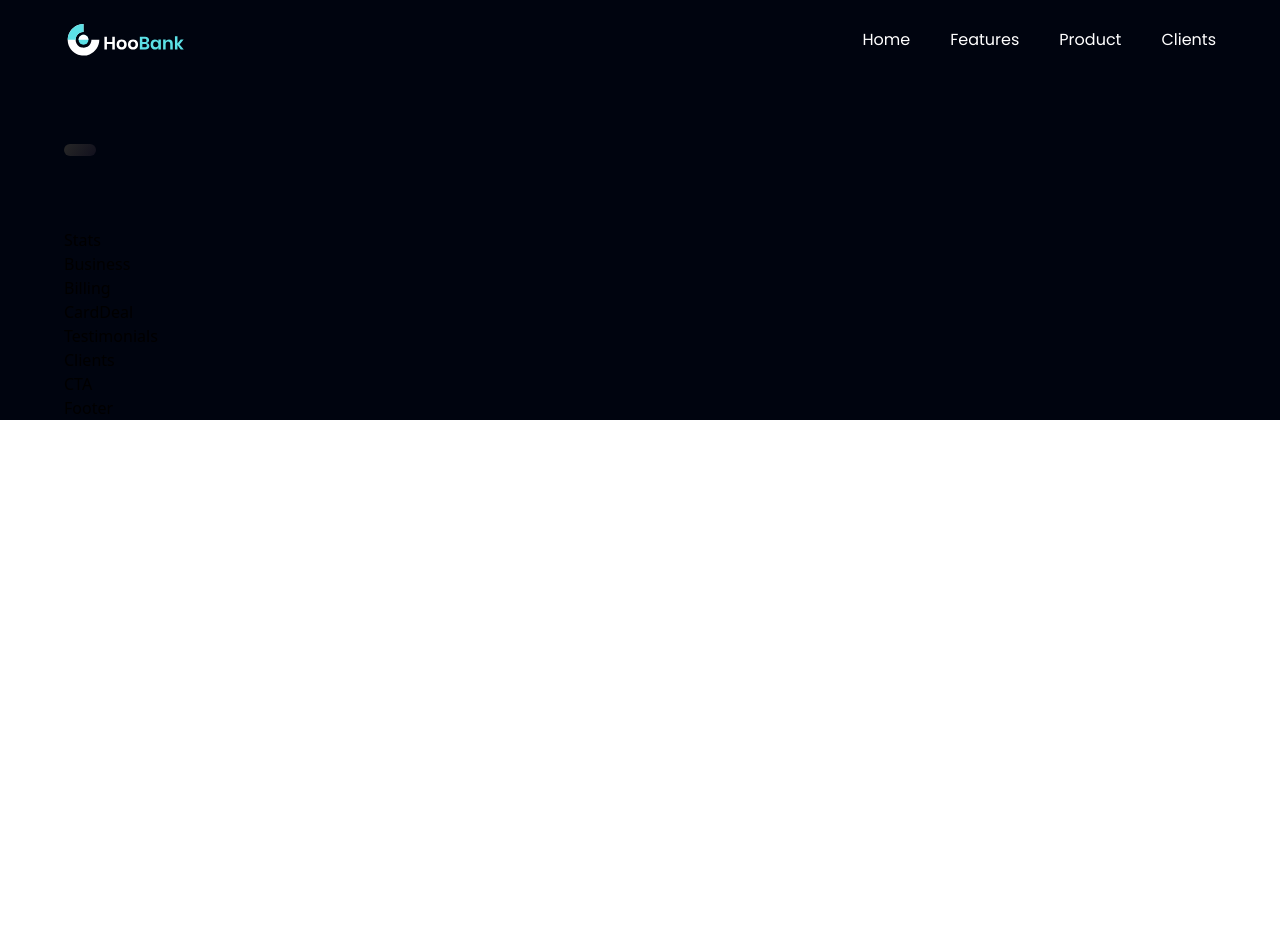
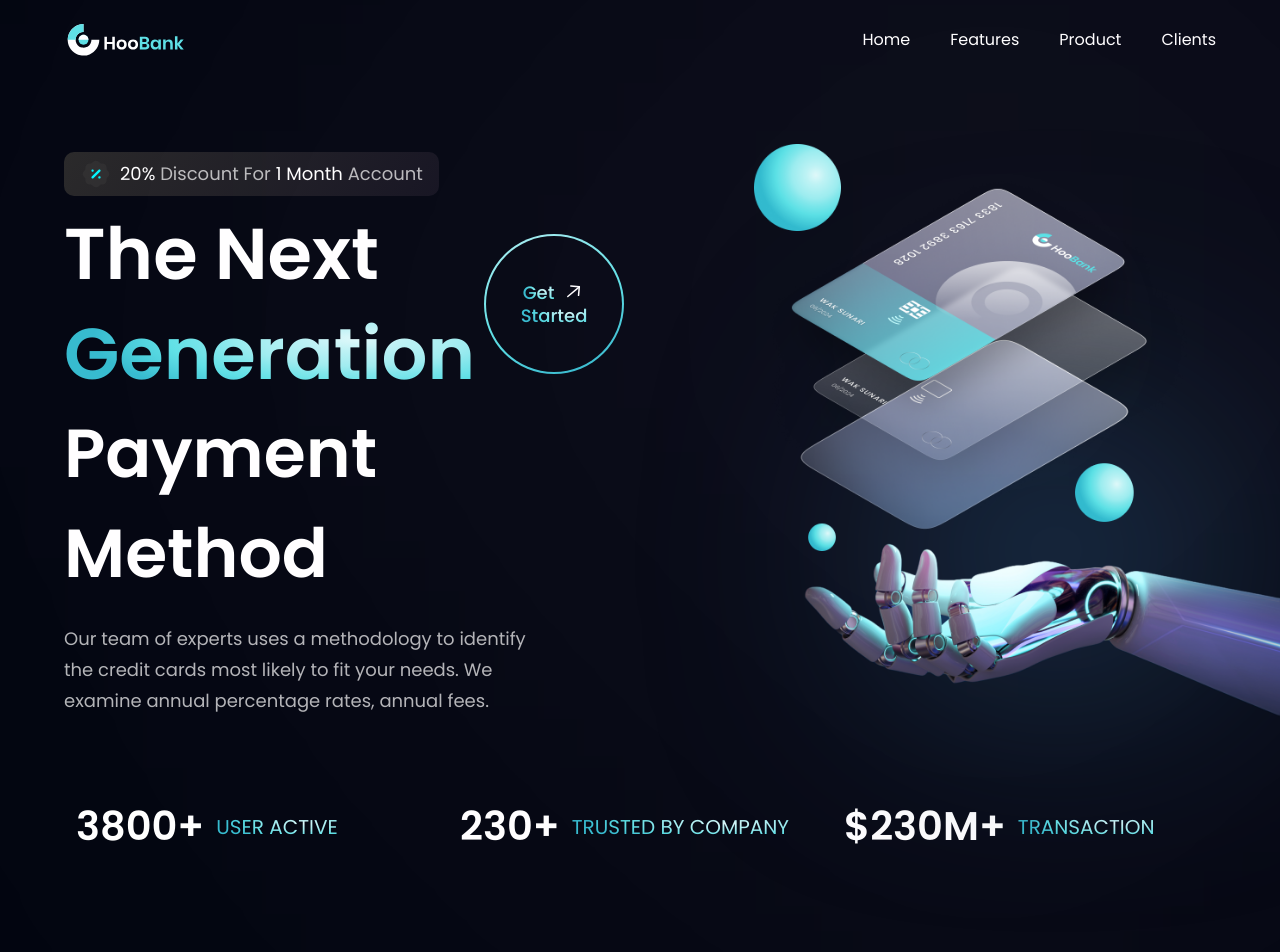
Before and after one commit to FelipeMDantas/Business, a React (Vite) app: page / in a window 1280 px wide. Shown: the top 952 px of the page. Before the commit the page ends 800 px from the top, so only its background shows below. Built offline with nearby package versions, Linux system fonts and the light colour scheme.

Commit message:
Hero section development finished.

```diff
--- a/src/components/Business.jsx
+++ b/src/components/Business.jsx
@@ -1,7 +1,19 @@
-import React from "react";
+import styles, { layout } from "../style";
 
-const Business = () => {
-  return <div>Business</div>;
-};
+const Business = () => (
+  <section id="features" className={layout.section}>
+    <div className={layout.sectionInfo}>
+      <h2 className={styles.heading2}>
+        You do the business, <br className="sm:block hidden" /> we'll handle the
+        money
+      </h2>
+      <p className={`${styles.paragraph} max-w-[470px] mt-5`}>
+        With the right credit card, you can improve your financial life by
+        building credit, earning rewards and saving money. But with hundred of
+        credit cards on the market.
+      </p>
+    </div>
+  </section>
+);
 
 export default Business;
--- a/src/components/GetStarted.jsx
+++ b/src/components/GetStarted.jsx
@@ -1,7 +1,29 @@
-import React from "react";
+import { arrowUp } from "../assets";
+import styles from "../style";
 
-const GetStarted = () => {
-  return <div>GetStarted</div>;
-};
+const GetStarted = () => (
+  <div
+    className={`${styles.flexCenter} w-[140px] h-[140px] rounded-full bg-blue-gradient p-[2px] cursor-pointer`}
+  >
+    <div
+      className={`${styles.flexCenter} flex-col bg-primary w-[100%] h-[100%] rounded-full`}
+    >
+      <div className={`${styles.flexStart} flex-row`}>
+        <p className="font-poppins font-medium text-[18px] leading-[23px] mr-2">
+          <span className="text-gradient">Get</span>
+        </p>
+        <img
+          src={arrowUp}
+          className="w-[23px] h-[23px] object-contain"
+          alt="arrow"
+        />
+      </div>
+
+      <p className="font-poppins font-medium text-[18px] leading-[23px]">
+        <span className="text-gradient">Started</span>
+      </p>
+    </div>
+  </div>
+);
 
 export default GetStarted;
--- a/src/components/Hero.jsx
+++ b/src/components/Hero.jsx
@@ -1,11 +1,54 @@
 import styles from "../style";
+import { discount, robot } from "../assets";
+import GetStarted from "./GetStarted";
 
 const Hero = () => (
   <section id="home" className={`flex md:flex-row flex-col ${styles.paddingY}`}>
     <div
       className={`flex-1 ${styles.flexStart} flex-col xl:px-0 sm:px-16 px-6`}
     >
-      <div className="flex flex-row items-center py-[6px] px-4 bg-discount-gradient rounded-[10px] mb-2"></div>
+      <div className="flex flex-row items-center py-[6px] px-4 bg-discount-gradient rounded-[10px] mb-2">
+        <img src={discount} alt="discount" className="w-[32px] h-[32px]" />
+        <p className={`${styles.paragraph} ml-2`}>
+          <span className="text-white">20%</span> Discount For{" "}
+          <span className="text-white">1 Month</span> Account
+        </p>
+      </div>
+
+      <div className="flex flex-row justify-between items-center w-full">
+        <h1 className="flex-1 font-poppins font-semibold ss:text-[72px] text-[52px] text-white ss:leading-[100px] leading-[75px]">
+          The Next <br className="sm:block hidden" />{" "}
+          <span className="text-gradient">Generation</span>
+        </h1>
+        <div className="ss:flex hidden md:mr-4 mr-0">
+          <GetStarted />
+        </div>
+      </div>
+
+      <h1 className="font-poppins font-semibold ss:text-[68px] text-[52px] text-white ss:leading-[100px] leading-[75px] w-full">
+        Payment Method
+      </h1>
+      <p className={`${styles.paragraph} max-w-[470px] mt-5`}>
+        Our team of experts uses a methodology to identify the credit cards most
+        likely to fit your needs. We examine annual percentage rates, annual
+        fees.
+      </p>
+    </div>
+
+    <div className={`flex-1 flex ${styles.flexCenter} md:my-0 my-10 relative`}>
+      <img
+        src={robot}
+        alt="billing"
+        className="w-[100%] h-[100%] relative z-[5]"
+      />
+
+      <div className="absolute z-[0] w-[40%] h-[35%] top-0 pink__gradient" />
+      <div className="absolute z-[1] w-[80%] h-[80%] rounded-full bottom-40 white__gradient" />
+      <div className="absolute z-[0] w-[50%] h-[50%] right-20 bottom-20 blue__gradient" />
+    </div>
+
+    <div className={`ss:hidden ${styles.flexCenter}`}>
+      <GetStarted />
     </div>
   </section>
 );
--- a/src/components/Stats.jsx
+++ b/src/components/Stats.jsx
@@ -1,7 +1,22 @@
-import React from "react";
+import styles from "../style";
+import { stats } from "../constants";
 
-const Stats = () => {
-  return <div>Stats</div>;
-};
+const Stats = () => (
+  <section className={`${styles.flexCenter} flex-row flex-wrap sm:mb-20 mb-6`}>
+    {stats.map((stat) => (
+      <div
+        key={stat.id}
+        className={`flex-1 flex justify-start items-center flex-row m-3`}
+      >
+        <h4 className="font-poppins font-semibold xs:text-[40px] text-[30px] xs:leading-[53px] leading-[43px] text-white">
+          {stat.value}
+        </h4>
+        <p className="font-poppins font-normal xs:text-[20px] text-[15] xs:leading-[26px] leading-[21px] text-gradient uppercase ml-3">
+          {stat.title}
+        </p>
+      </div>
+    ))}
+  </section>
+);
 
 export default Stats;
```
